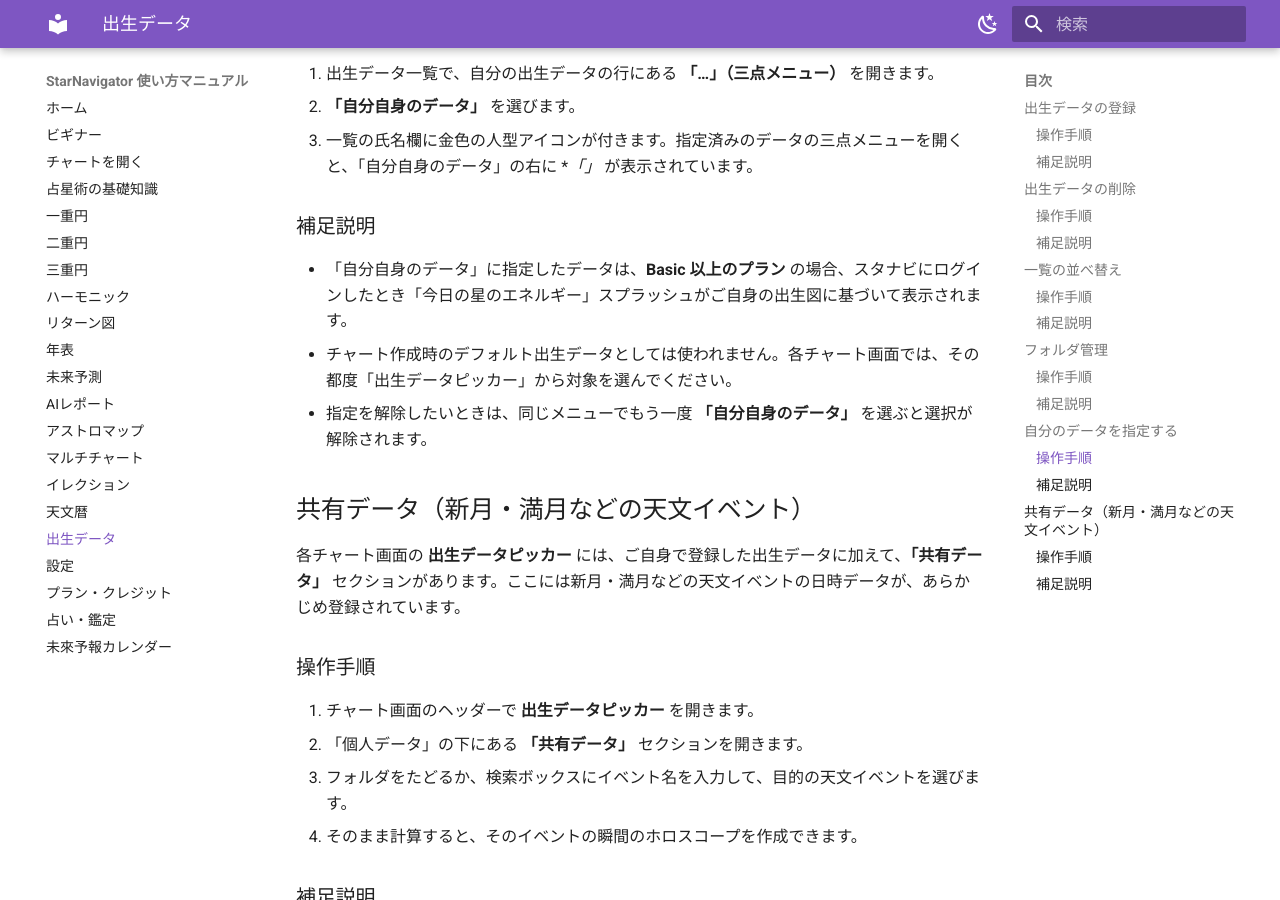
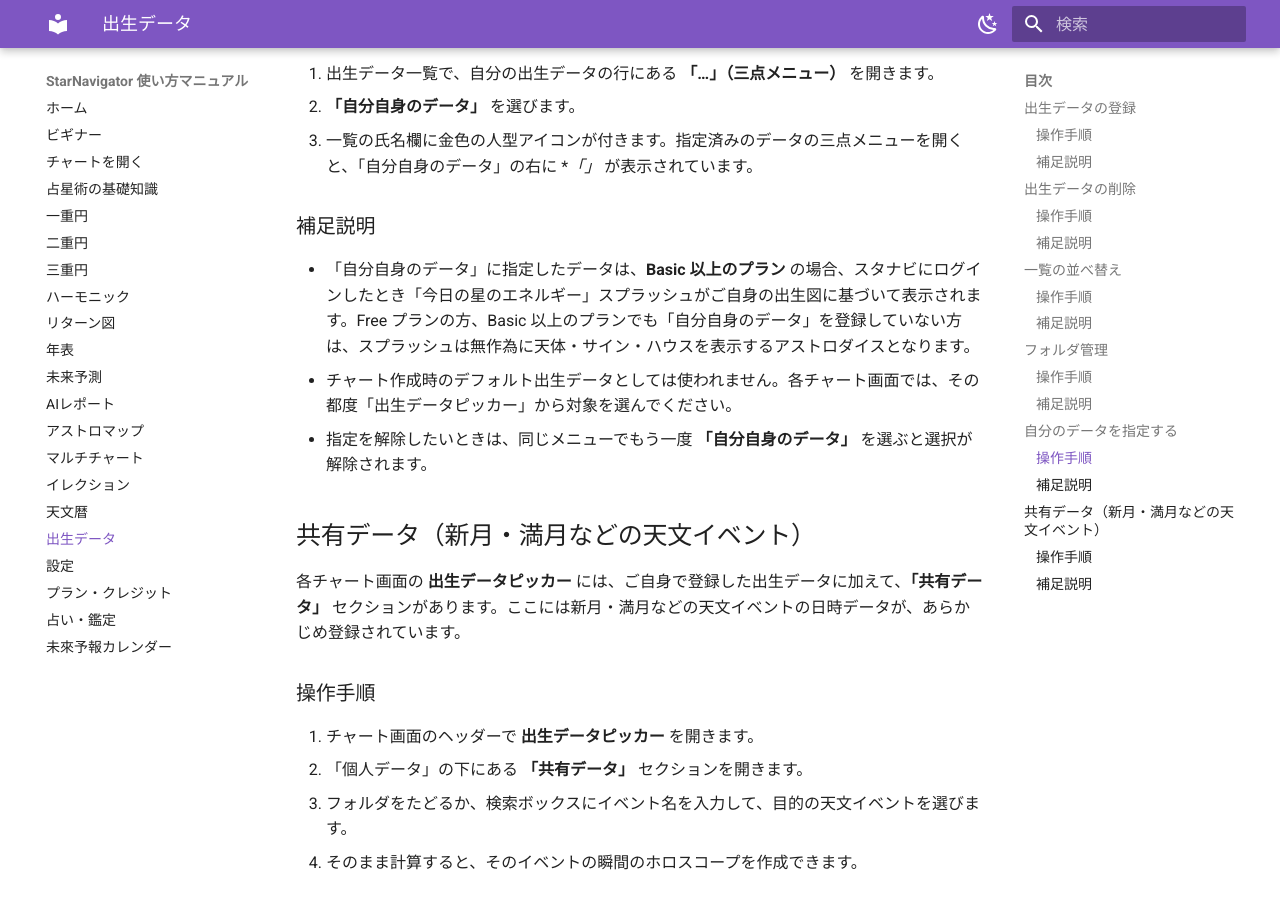
Before and after one commit to KeikoKagawa/starnavi-manual, an MkDocs documentation site: the page built from docs/birth-data.md, in a window 1280 px wide and 900 px high, scrolled down 4928 px. Built offline with MkDocs 1.6.1 and Material for MkDocs 9.7.7, drawn with Linux system fonts in a browser that asks for light colours.

Commit message:
content(出生データ): スプラッシュのアストロダイス(Free/未指定時)の説明を追記
Co-Authored-By: Claude Fable 5 <noreply@anthropic.com>

```diff
--- a/docs/birth-data.md
+++ b/docs/birth-data.md
@@ -94,7 +94,7 @@
 
 ### 補足説明
 
-- 「自分自身のデータ」に指定したデータは、**Basic 以上のプラン** の場合、スタナビにログインしたとき「今日の星のエネルギー」スプラッシュがご自身の出生図に基づいて表示されます。
+- 「自分自身のデータ」に指定したデータは、**Basic 以上のプラン** の場合、スタナビにログインしたとき「今日の星のエネルギー」スプラッシュがご自身の出生図に基づいて表示されます。Free プランの方、Basic 以上のプランでも「自分自身のデータ」を登録していない方は、スプラッシュは無作為に天体・サイン・ハウスを表示するアストロダイスとなります。
 - チャート作成時のデフォルト出生データとしては使われません。各チャート画面では、その都度「出生データピッカー」から対象を選んでください。
 - 指定を解除したいときは、同じメニューでもう一度 **「自分自身のデータ」** を選ぶと選択が解除されます。
 
```
